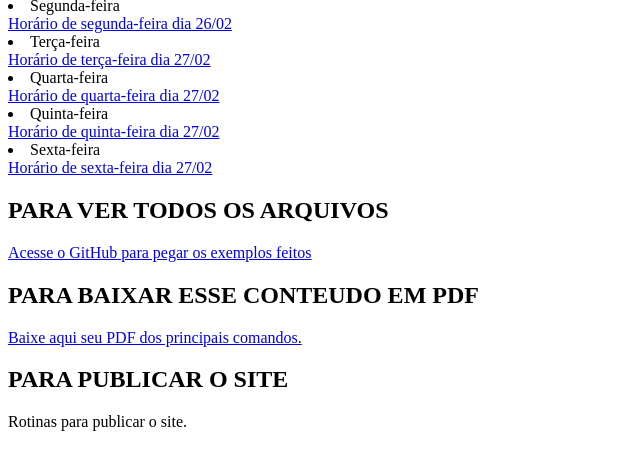
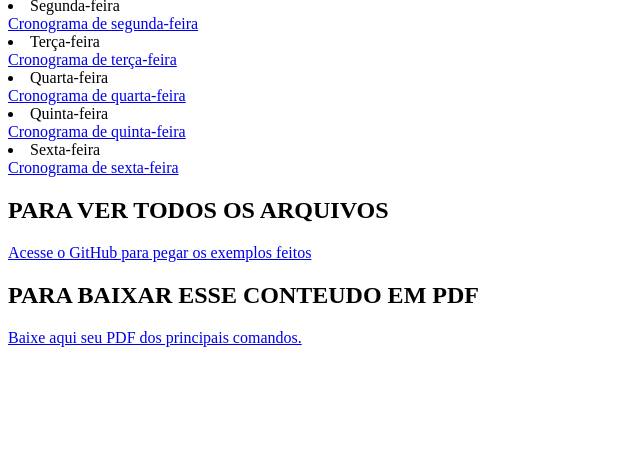
Before and after one commit to cauavoll/SITE2024, a plain HTML site: page index.html in a window 1280 px wide. Shown: the part 135-604 px from the top of the page, without its empty margins (0-640 px from the left). Drawn offline with Linux system fonts and the light colour scheme.

Commit message:
Update index.html

```diff
--- a/index.html
+++ b/index.html
@@ -20,19 +20,19 @@
 
 
         <li>Segunda-feira</li>
-        <a href="segunda.html" target="_blank">Horário de segunda-feira dia 26/02</a>
+        <a href="segunda.html" target="_blank">Cronograma de segunda-feira</a>
 
         <li>Terça-feira</li>
-        <a href="terca.html" target="_blank">Horário de terça-feira dia 27/02</a>
+        <a href="terca.html" target="_blank">Cronograma de terça-feira</a>
 
         <li>Quarta-feira</li>
-        <a href="quarta.html" target="_blank">Horário de quarta-feira dia 27/02</a>
+        <a href="quarta.html" target="_blank">Cronograma de quarta-feira</a>
 
         <li>Quinta-feira</li>
-        <a href="quinta.html" target="_blank">Horário de quinta-feira dia 27/02</a>
+        <a href="quinta.html" target="_blank">Cronograma de quinta-feira</a>
 
         <li>Sexta-feira</li>
-        <a href="sexta.html" target="_blank">Horário de sexta-feira dia 27/02</a>
+        <a href="sexta.html" target="_blank">Cronograma de sexta-feira</a>
 
     </ol>
     <h2> PARA VER TODOS OS ARQUIVOS</h2>
@@ -42,9 +42,7 @@
     <a href="https://github.com/rogeriodfreis/HTML-CSS/blob/main/COINI.pdf" target="_blank"  download="COINI.pdf" type="aplication/pdf">
         Baixe aqui seu PDF dos principais comandos.
     </a>
-     <h2> PARA PUBLICAR O SITE</h2>
 
-    <p> Rotinas para publicar o site.</p>
 
 
 </body>
```
